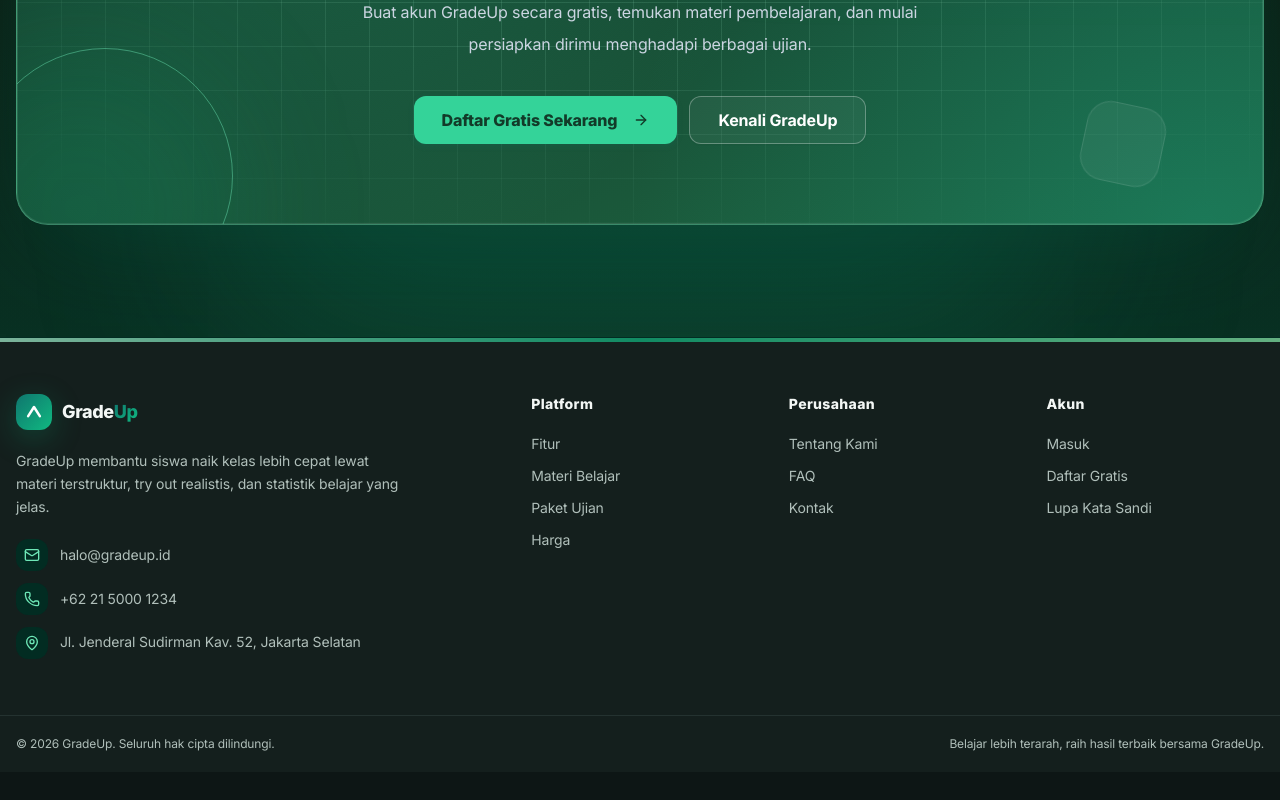
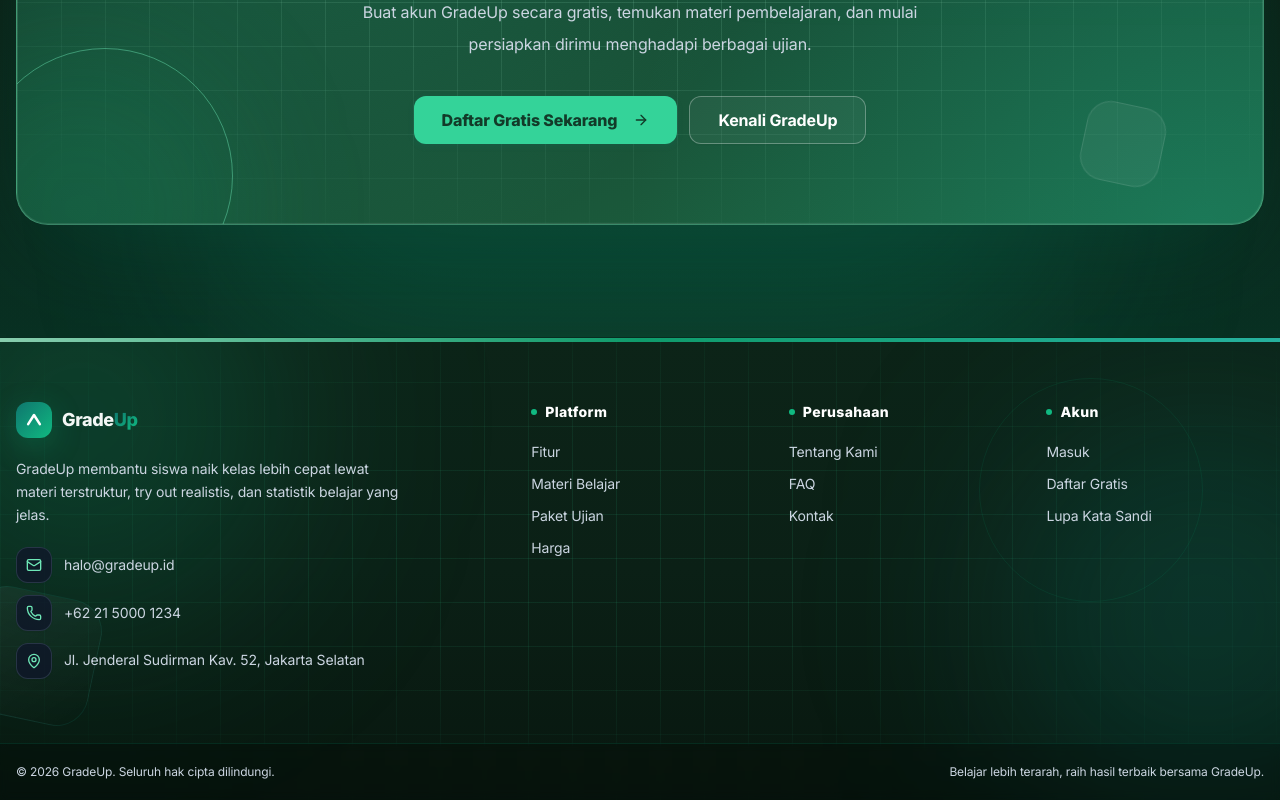
Before and after one commit to Hazeli-dev/GradeUpV2, a React (Vite) app: page / in a window 1280 px wide. Shown: the part 5593-6393 px from the top of the page. Before the commit the page ends 6365 px from the top, so only its background shows below. Built offline with nearby package versions, Linux system fonts and the light colour scheme; no server answers; the database is empty.

Commit message:
Update public-layout.tsx

```diff
--- a/src/layouts/public-layout.tsx
+++ b/src/layouts/public-layout.tsx
@@ -1,4 +1,3 @@
-
 import { useEffect, useState } from "react";
 import { Link, NavLink, Outlet, useLocation } from "react-router-dom";
 import {
@@ -181,6 +180,49 @@ function Navbar() {
   );
 }
 
+/* ------------------------------------------------------------------ */
+/* Dekorasi footer (murni tampilan, tidak interaktif)                  */
+/* ------------------------------------------------------------------ */
+
+function FooterStyles() {
+  return (
+    <style>{`
+      @keyframes gu-drift {
+        0%, 100% { transform: translate3d(0, 0, 0) scale(1); }
+        50% { transform: translate3d(22px, -16px, 0) scale(1.07); }
+      }
+      @keyframes gu-drift-rev {
+        0%, 100% { transform: translate3d(0, 0, 0) scale(1); }
+        50% { transform: translate3d(-20px, 14px, 0) scale(1.06); }
+      }
+      .gu-drift { animation: gu-drift 20s ease-in-out infinite; }
+      .gu-drift-rev { animation: gu-drift-rev 24s ease-in-out infinite; }
+
+      .gu-grid {
+        background-image:
+          linear-gradient(to right, var(--gu-line) 1px, transparent 1px),
+          linear-gradient(to bottom, var(--gu-line) 1px, transparent 1px);
+        background-size: 44px 44px;
+        -webkit-mask-image: radial-gradient(ellipse 75% 65% at 50% 45%, #000 25%, transparent 100%);
+        mask-image: radial-gradient(ellipse 75% 65% at 50% 45%, #000 25%, transparent 100%);
+      }
+
+      @media (prefers-reduced-motion: reduce) {
+        .gu-drift, .gu-drift-rev {
+          animation: none !important;
+        }
+      }
+    `}</style>
+  );
+}
+
+const footerHeading = "text-slate-950 dark:text-white";
+
+const footerText = "text-slate-600 dark:text-slate-300";
+
+const footerIconBox =
+  "flex h-9 w-9 shrink-0 items-center justify-center rounded-xl border border-emerald-200/70 bg-white/80 text-teal-700 shadow-sm transition-colors duration-300 group-hover:border-emerald-300 group-hover:bg-teal-700 group-hover:text-white dark:border-slate-700/70 dark:bg-slate-900/80 dark:text-emerald-300 dark:group-hover:border-emerald-600 dark:group-hover:bg-emerald-500 dark:group-hover:text-slate-950";
+
 function Footer() {
   const [contact, setContact] =
     useState<PlatformContact>(DEFAULT_CONTACT);
@@ -261,51 +303,66 @@ function Footer() {
   const phoneHref = `tel:${contact.phone.replace(/[^\d+]/g, "")}`;
 
   return (
-    <footer className="relative border-t border-emerald-100/80 bg-white dark:border-emerald-950 dark:bg-card">
-      <div className="pointer-events-none absolute inset-x-0 top-0 h-1 bg-gradient-to-r from-emerald-200 via-emerald-500 to-green-300 opacity-70" />
+    <footer className="relative isolate overflow-hidden border-t border-emerald-300/50 bg-gradient-to-b from-[#d3eddf] via-[#c3e8d3] to-[#b9e4cc] transition-colors duration-300 ease-in-out dark:border-emerald-900/40 dark:from-[#0c2418] dark:via-[#0b2016] dark:to-[#08170f]">
+      <FooterStyles />
 
-      <div className="container grid gap-10 py-12 md:grid-cols-2 md:py-14 lg:grid-cols-5">
+      <div
+        aria-hidden="true"
+        className="pointer-events-none absolute inset-0 -z-10 overflow-hidden"
+      >
+        <div
+          className="gu-grid absolute inset-0 [--gu-line:rgba(15,118,110,0.14)] dark:[--gu-line:rgba(52,211,153,0.10)]"
+        />
+        <div className="gu-drift absolute -left-32 -top-24 h-96 w-96 rounded-full bg-emerald-400/50 blur-[100px] dark:bg-emerald-500/20" />
+        <div className="gu-drift-rev absolute -right-32 bottom-0 h-96 w-96 rounded-full bg-teal-300/60 blur-[100px] dark:bg-teal-600/20" />
+        <div className="absolute right-[6%] top-10 h-56 w-56 rounded-full border border-emerald-400/45 dark:border-emerald-500/10" />
+        <div className="absolute -left-8 bottom-20 h-32 w-32 rotate-12 rounded-[2rem] border border-teal-400/45 bg-gradient-to-br from-white/50 to-transparent dark:border-teal-500/10 dark:from-white/5" />
+      </div>
+
+      <div className="pointer-events-none absolute inset-x-0 top-0 h-1 bg-gradient-to-r from-emerald-200 via-emerald-500 to-teal-400 opacity-80" />
+
+      <div className="container grid gap-10 py-14 md:grid-cols-2 md:py-16 lg:grid-cols-5">
         <div className="space-y-5 lg:col-span-2">
           <Logo />
 
-          <p className="max-w-sm text-sm leading-relaxed text-muted-foreground">
+          <p className={`max-w-sm text-sm leading-relaxed ${footerText}`}>
             {APP_NAME} membantu siswa naik kelas lebih cepat lewat materi
             terstruktur, try out realistis, dan statistik belajar yang jelas.
           </p>
 
-          <ul className="space-y-3 text-sm text-muted-foreground">
-            <li className="flex items-center gap-3">
-              <span className="flex h-8 w-8 shrink-0 items-center justify-center rounded-lg bg-emerald-50 text-emerald-700 dark:bg-emerald-950 dark:text-emerald-300">
+          <ul className={`space-y-3 text-sm ${footerText}`}>
+            <li className="group flex items-center gap-3">
+              <span className={footerIconBox}>
                 <Mail className="h-4 w-4" />
               </span>
 
               <a
                 href={`mailto:${contact.email}`}
-                className="break-all transition-colors hover:text-emerald-700 dark:hover:text-emerald-300"
+                className="break-all transition-colors hover:text-teal-700 dark:hover:text-emerald-300"
               >
                 {contact.email}
               </a>
             </li>
 
-            <li className="flex items-center gap-3">
-              <span className="flex h-8 w-8 shrink-0 items-center justify-center rounded-lg bg-emerald-50 text-emerald-700 dark:bg-emerald-950 dark:text-emerald-300">
+            <li className="group flex items-center gap-3">
+              <span className={footerIconBox}>
                 <Phone className="h-4 w-4" />
               </span>
 
               <a
                 href={phoneHref}
-                className="transition-colors hover:text-emerald-700 dark:hover:text-emerald-300"
+                className="transition-colors hover:text-teal-700 dark:hover:text-emerald-300"
               >
                 {contact.phone}
               </a>
             </li>
 
-            <li className="flex items-start gap-3">
-              <span className="flex h-8 w-8 shrink-0 items-center justify-center rounded-lg bg-emerald-50 text-emerald-700 dark:bg-emerald-950 dark:text-emerald-300">
+            <li className="group flex items-start gap-3">
+              <span className={footerIconBox}>
                 <MapPin className="h-4 w-4" />
               </span>
 
-              <span className="pt-1 leading-relaxed">
+              <span className="pt-1.5 leading-relaxed">
                 {contact.address}
               </span>
             </li>
@@ -314,7 +371,10 @@ function Footer() {
 
         {groups.map((group) => (
           <div key={group.title}>
-            <h4 className="mb-5 text-sm font-extrabold tracking-wide text-foreground">
+            <h4
+              className={`mb-5 flex items-center gap-2 text-sm font-extrabold tracking-wide ${footerHeading}`}
+            >
+              <span className="h-1.5 w-1.5 rounded-full bg-emerald-500" />
               {group.title}
             </h4>
 
@@ -323,7 +383,7 @@ function Footer() {
                 <li key={to}>
                   <Link
                     to={to}
-                    className="inline-flex items-center text-muted-foreground transition-colors hover:translate-x-0.5 hover:text-emerald-700 dark:hover:text-emerald-300"
+                    className={`inline-flex items-center transition-all duration-300 hover:translate-x-0.5 hover:text-teal-700 motion-reduce:transition-none motion-reduce:hover:translate-x-0 dark:hover:text-emerald-300 ${footerText}`}
                   >
                     {label}
                   </Link>
@@ -334,8 +394,10 @@ function Footer() {
         ))}
       </div>
 
-      <div className="border-t border-border/70">
-        <div className="container flex flex-col items-center justify-between gap-3 py-5 text-center text-xs text-muted-foreground sm:flex-row sm:text-left">
+      <div className="relative border-t border-emerald-300/50 bg-white/30 backdrop-blur-sm dark:border-emerald-900/40 dark:bg-black/20">
+        <div
+          className={`container flex flex-col items-center justify-between gap-3 py-5 text-center text-xs sm:flex-row sm:text-left ${footerText}`}
+        >
           <p>
             © {new Date().getFullYear()} {APP_NAME}. Seluruh hak cipta
             dilindungi.
```
